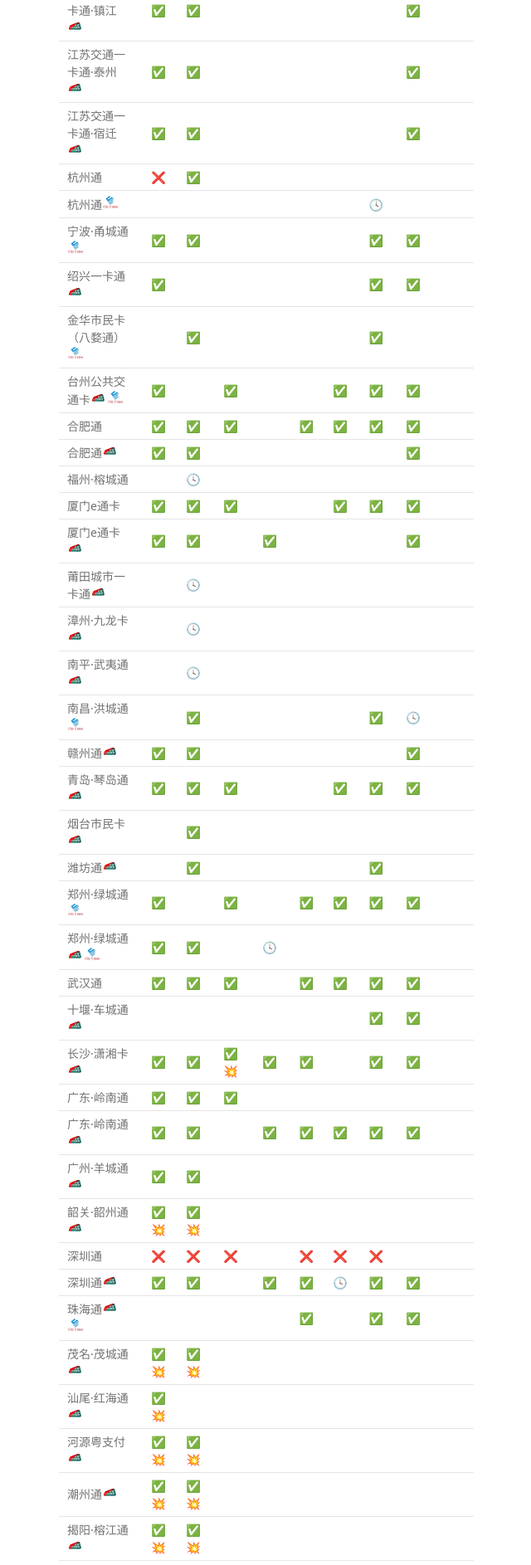
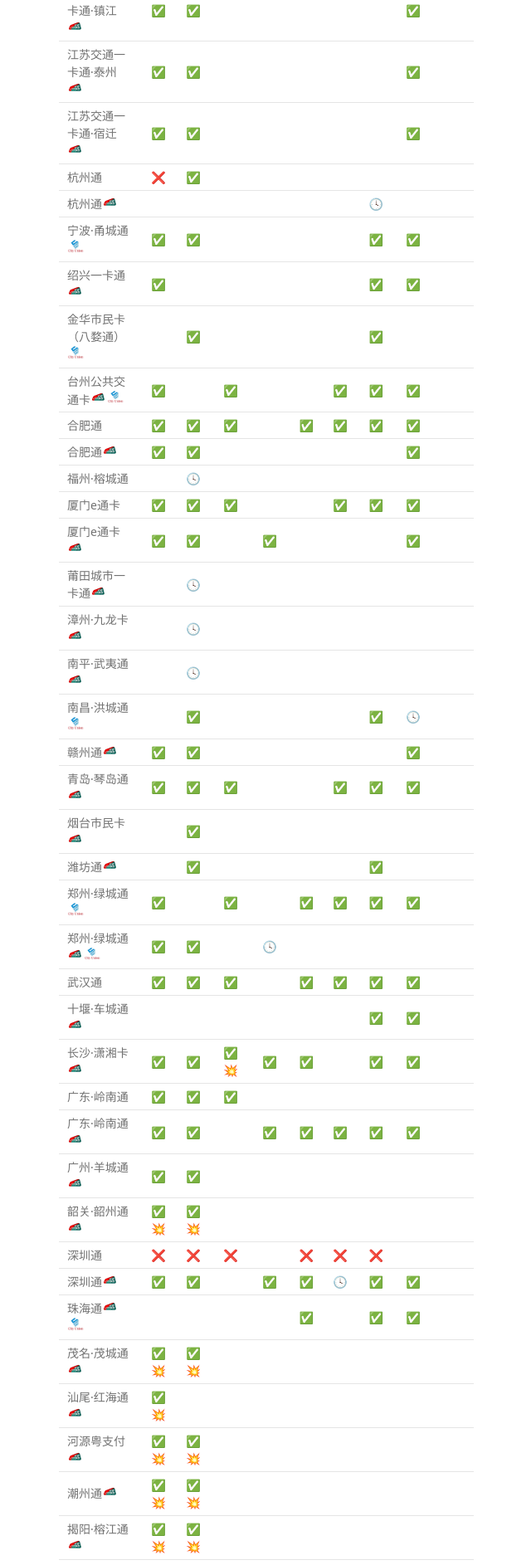
Before and after one commit to Ivysauro/CNRT, a Jekyll site: the page built from data/NFC.md, in a window 1280 px wide. Shown: the part 2898-4784 px from the top of the page at 83% size, without its empty margins (499-1139 px from the left). Built offline with Jekyll 4.4.1, drawn with Linux system fonts in a browser that asks for light colours; some web fonts are replaced; our own code applies the rules of GitHub Pages for plain Markdown files; a script that is not in the unit is left out.

Commit message:
🍉修复杭州数据

```diff
--- a/data/NFC.md
+++ b/data/NFC.md
@@ -66,7 +66,7 @@
 | 江苏交通一卡通·泰州<img src="https://raw.githubusercontent.com/Ivysauro/CNRT/master/images/T-Union.png" width="20" hegiht="20"> | ✅ | ✅ | | | | | | ✅ |
 | 江苏交通一卡通·宿迁<img src="https://raw.githubusercontent.com/Ivysauro/CNRT/master/images/T-Union.png" width="20" hegiht="20"> | ✅ | ✅ | | | | | | ✅ ||
 | 杭州通	| ❌ | ✅ ||||||||
-| 杭州通<img src="https://raw.githubusercontent.com/Ivysauro/CNRT/master/images/City Union.png" width="20" hegiht="20"> | | | | | | | 🕓 |
+| 杭州通<img src="https://raw.githubusercontent.com/Ivysauro/CNRT/master/images/T-Union.png" width="20" hegiht="20"> | | | | | | | 🕓 |
 | 宁波·甬城通<img src="https://raw.githubusercontent.com/Ivysauro/CNRT/master/images/City Union.png" width="20" hegiht="20"> | ✅ | ✅ | | | | | ✅ | ✅ ||
 | 绍兴一卡通<img src="https://raw.githubusercontent.com/Ivysauro/CNRT/master/images/T-Union.png" width="20" hegiht="20"> | ✅ | | | | | | ✅ | ✅ ||
 | 金华市民卡（八婺通）<img src="https://raw.githubusercontent.com/Ivysauro/CNRT/master/images/City Union.png" width="20" hegiht="20"> | | ✅ ||||| ✅ |||
```
